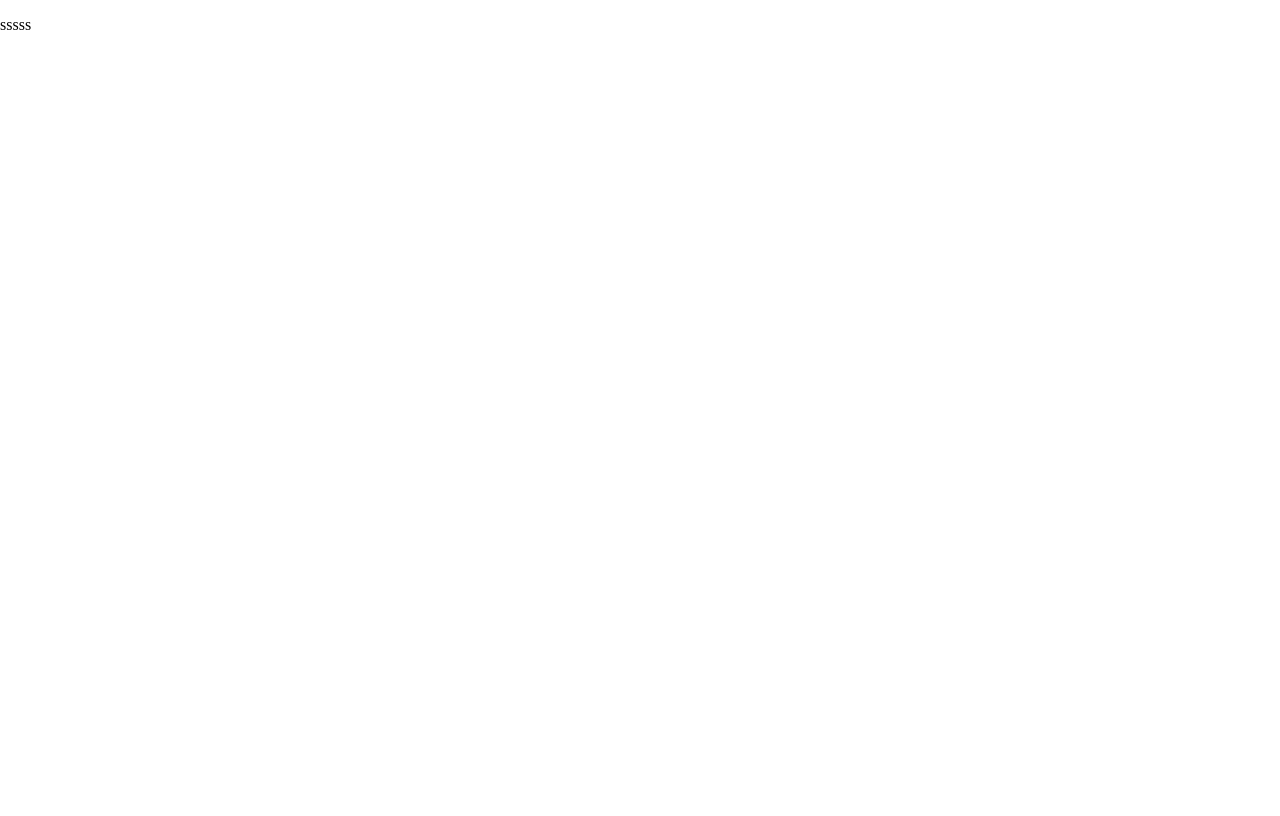
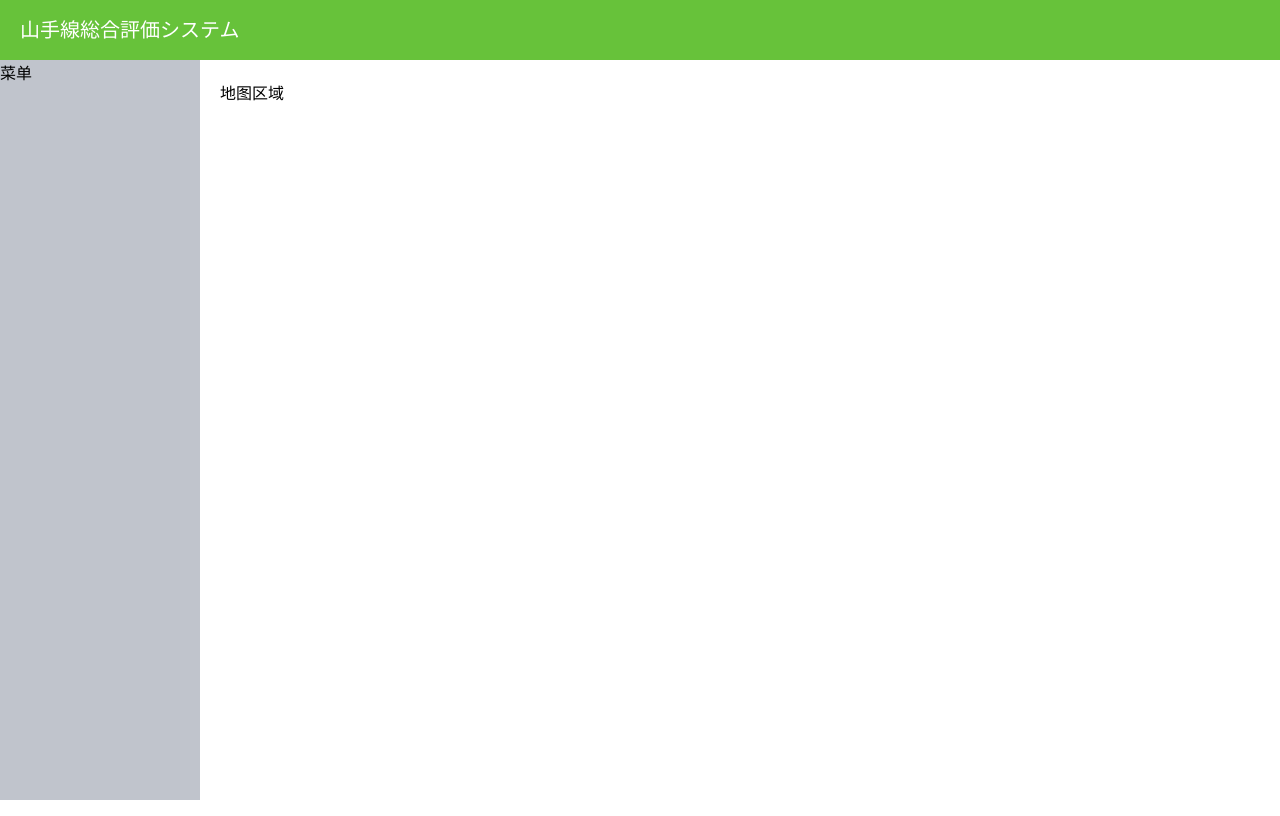
Before and after one commit to 10MF01/yamaline, a Vue app: page / in a window 1280 px wide. Built offline with nearby package versions, Linux system fonts and the light colour scheme.

Commit message:
增加Element UI框架布局

```diff
--- a/package.json
+++ b/package.json
@@ -9,6 +9,7 @@
   },
   "dependencies": {
     "core-js": "^3.8.3",
+    "element-ui": "^2.15.13",
     "vue": "^2.6.14"
   },
   "devDependencies": {
--- a/src/App.vue
+++ b/src/App.vue
@@ -1,6 +1,12 @@
 <template>
     <div id="app">
-        <p>sssss</p>
+        <el-container class="app-Out-Pannel">
+            <el-header class="sys-header">山手線総合評価システム</el-header>
+            <el-container class="app-Content-Pannel">
+                <el-aside width="200px" class="sys-menu">菜单</el-aside>
+                <el-main>地图区域</el-main>
+            </el-container>
+        </el-container>
     </div>
 </template>
 
@@ -20,4 +26,17 @@ body,
     height: 100%;
     margin: 0;
 }
+.app-Out-Pannel,
+.app-Content-Pannel {
+    height: 100%;
+}
+.sys-header {
+    background-color: #67c23a;
+    line-height: 60px;
+    color: #ffffff;
+    font-size: 20px;
+}
+.sys-menu {
+    background-color: #c0c4cc;
+}
 </style>
```
Also changed, not shown: src/main.js (+6 -3 lines), 1 other file (tests, documents, lock files or other folders).
